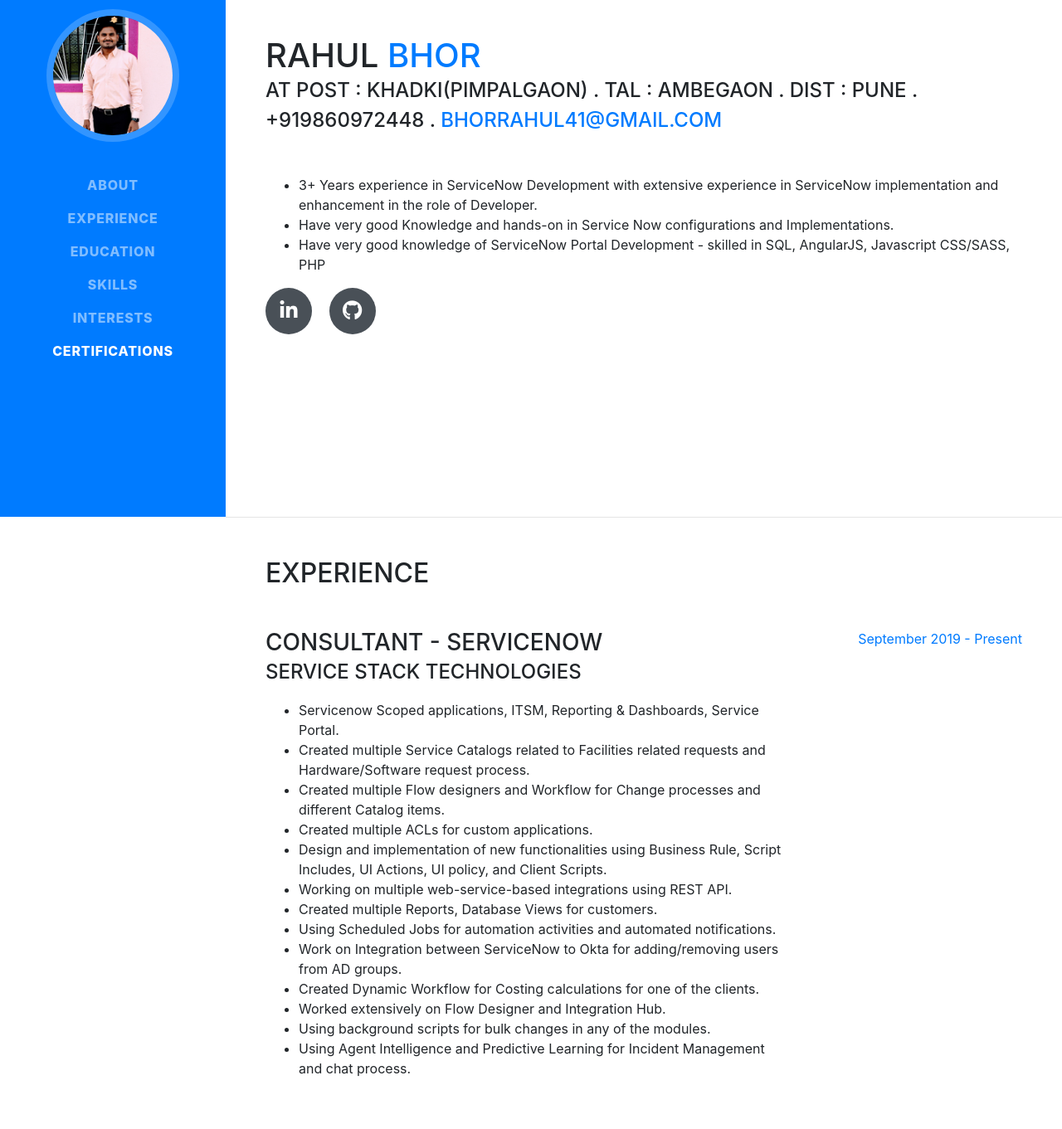
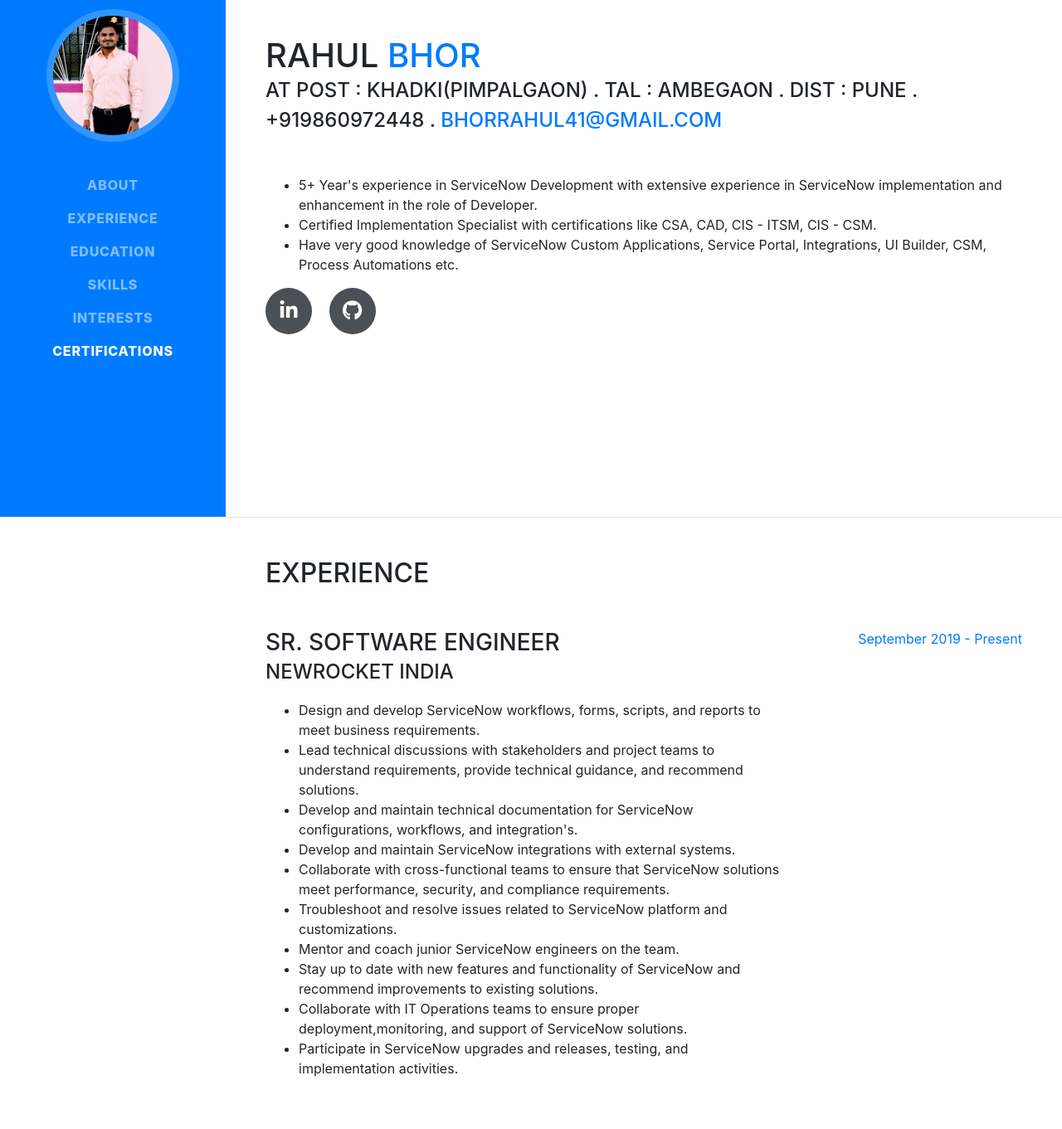
Before and after one commit to rahulbhor02/RahulBhor, a website with bundled scripts: page index.html in a window 1280 px wide. Shown: the part 177-1538 px from the top of the page at 83% size. Built offline with nearby package versions, Linux system fonts and the light colour scheme; a web font is replaced by a local one.

Commit message:
Update index.html

```diff
--- a/index.html
+++ b/index.html
@@ -71,9 +71,9 @@
           </div>
           <p class="lead mb-5">
            <ul>
-             <li>3+ Years experience in ServiceNow Development with extensive experience in ServiceNow implementation and enhancement in the role of Developer.</li>
-             <li>Have very good Knowledge and hands-on in Service Now configurations and Implementations.</li>
-             <li>Have very good knowledge of ServiceNow Portal Development - skilled in SQL, AngularJS, Javascript CSS/SASS, PHP</li>
+             <li>5+ Year's experience in ServiceNow Development with extensive experience in ServiceNow implementation and enhancement in the role of Developer.</li>
+             <li>Certified Implementation Specialist with certifications like CSA, CAD, CIS - ITSM, CIS - CSM.</li>
+             <li>Have very good knowledge of ServiceNow Custom Applications, Service Portal, Integrations, UI Builder, CSM, Process Automations etc.</li>
            </ul>
           </p>
           <div class="social-icons">
@@ -95,23 +95,20 @@
 
           <div class="resume-item d-flex flex-column flex-md-row mb-5">
             <div class="resume-content mr-auto">
-              <h3 class="mb-0">Consultant - ServiceNow</h3>
-              <div class="subheading mb-3">Service Stack Technologies</div>
+              <h3 class="mb-0">Sr. Software Engineer</h3>
+              <div class="subheading mb-3">NewRocket India</div>
               <p>
               <ul>
-                <li>Servicenow Scoped applications, ITSM, Reporting & Dashboards, Service Portal.</li>
-                <li>Created multiple Service Catalogs related to Facilities related requests and Hardware/Software request process.</li>
-                <li>Created multiple Flow designers and Workflow for Change processes and different Catalog items.</li>
-                <li>Created multiple ACLs for custom applications.</li>
-                <li>Design and implementation of new functionalities using Business Rule, Script Includes, UI Actions, UI policy, and Client Scripts.</li>
-                <li>Working on multiple web-service-based integrations using REST API.</li>
-                <li>Created multiple Reports, Database Views for customers.</li>
-                <li>Using Scheduled Jobs for automation activities and automated notifications.</li>
-                <li>Work on Integration between ServiceNow to Okta for adding/removing users from AD groups.</li>
-                <li>Created Dynamic Workflow for Costing calculations for one of the clients.</li>
-                <li>Worked extensively on Flow Designer and Integration Hub.</li>
-                <li>Using background scripts for bulk changes in any of the modules.</li>
-                <li>Using Agent Intelligence and Predictive Learning for Incident Management and chat process.</li>
+                <li>Design and develop ServiceNow workflows, forms, scripts, and reports to meet business requirements.</li>
+                <li>Lead technical discussions with stakeholders and project teams to understand requirements, provide technical guidance, and recommend solutions.</li>
+                <li>Develop and maintain technical documentation for ServiceNow configurations, workflows, and integration's.</li>
+                <li>Develop and maintain ServiceNow integrations with external systems.</li>
+                <li>Collaborate with cross-functional teams to ensure that ServiceNow solutions meet performance, security, and compliance requirements.</li>
+                <li>Troubleshoot and resolve issues related to ServiceNow platform and customizations.</li>
+                <li>Mentor and coach junior ServiceNow engineers on the team.</li>
+                <li>Stay up to date with new features and functionality of ServiceNow and recommend improvements to existing solutions.</li>
+                <li>Collaborate with IT Operations teams to ensure proper deployment,monitoring, and support of ServiceNow solutions.</li>
+                <li>Participate in ServiceNow upgrades and releases, testing, and implementation activities.</li>
               </ul>
               </p>
             </div>
@@ -147,7 +144,7 @@
               <h3 class="mb-0">Software Engineer</h3>
               <div class="subheading mb-3">Yardi Software</div>
               <p>
-                <ul style="disc">
+                <ul>
                   <li>Prioritized the product feature backlogs inorder to improve the business.</li>
                   <li>Designed custom Analytical SQL reports using proprietary BI tools like SSRS and Crystal. </li>
                   <li>Designed Analytical reports using Yardi Utilities to support automation requirements.</li>
@@ -229,13 +226,13 @@
 
           <div class="subheading mb-3">Programming Languages &amp; Tools</div>
           <ul class="list-inline dev-icons">
-            <li class="list-inline-item">
+            <!--<li class="list-inline-item">
               <i class="fa fa-cloud"></i>
             </li>
             <li class="list-inline-item">
               <i class="fab fa-java"></i>
             </li>
-            <!--<li class="list-inline-item">
+            <li class="list-inline-item">
               <i class="fab fa-python"></i>
             </li>
           <li class="list-inline-item">
@@ -323,12 +320,12 @@
             <li>
               <i class="fa-li fa fa-trophy text-warning"></i>
               Certified Application Developer - ServiceNow</li>
-            <li>
-              <i class="fa-li fa fa-trophy text-warning"></i>
-              The Complete Guide to Service Portal in ServiceNow</li>
-            <li>
-              <i class="fa-li fa fa-trophy text-warning"></i>
-              Internship - Syntel December 2016 - January 2017</li>
+              <li>
+                <i class="fa-li fa fa-trophy text-warning"></i>
+                Certified Implementation Specialist - Customer Service Management</li>
+                <li>
+                  <i class="fa-li fa fa-trophy text-warning"></i>
+                  Certified Implementation Specialist - IT Service Management</li>
           </ul>
         </div>
       </section>
```
